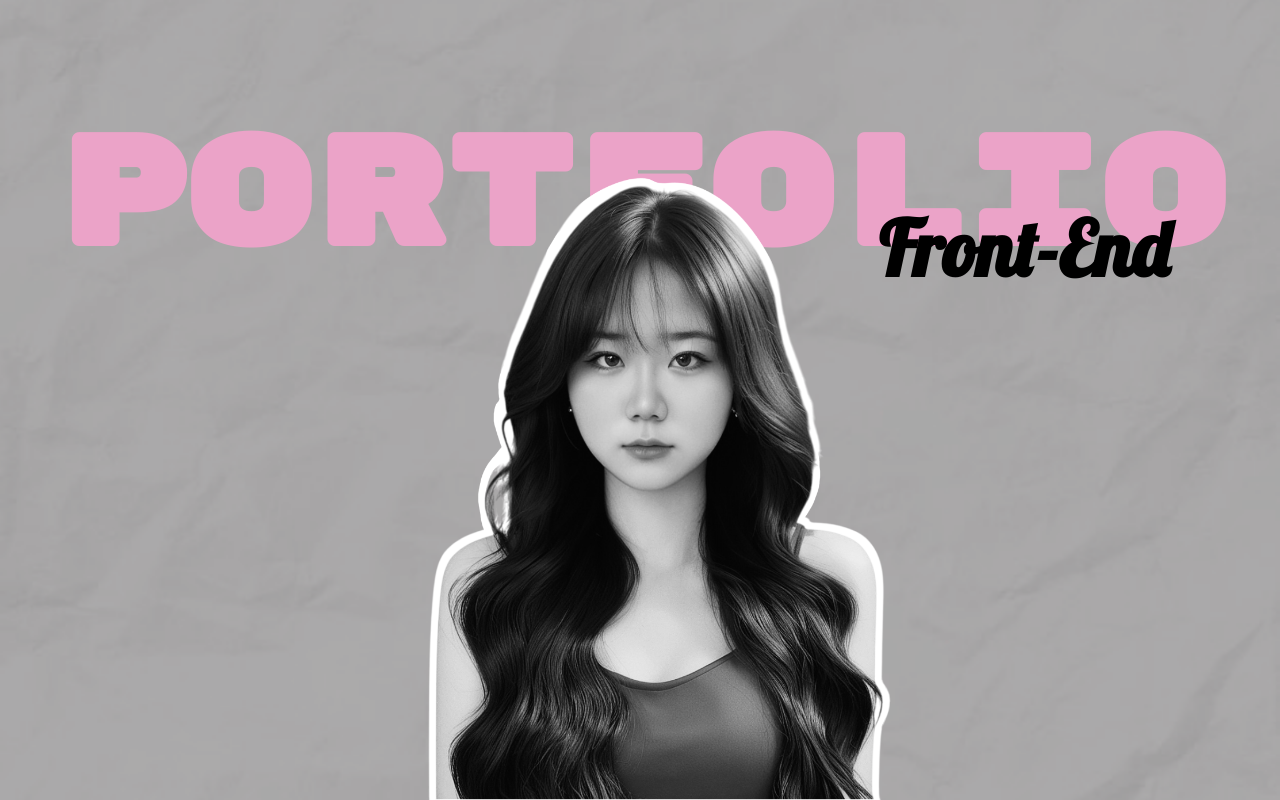
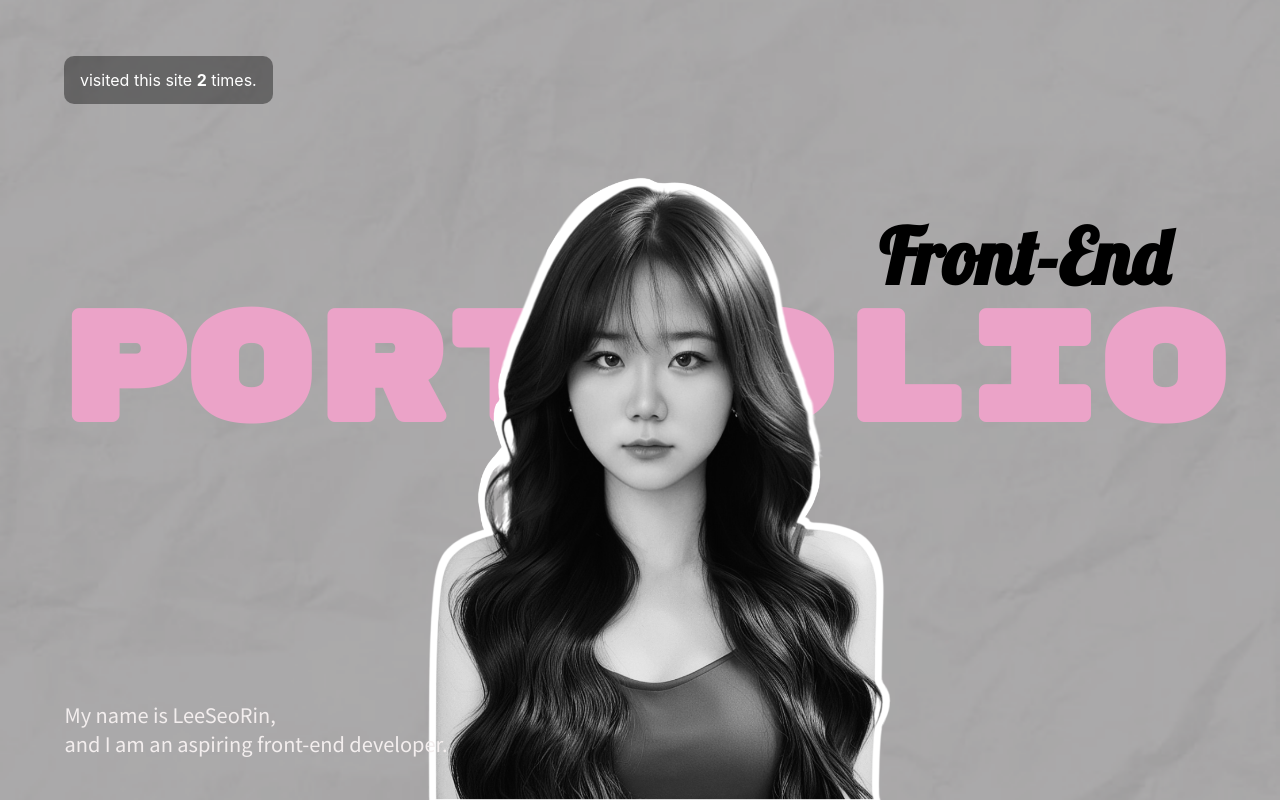
Before and after one commit to lsr0822/portfolio, a React (Create React App) app: page / in a window 1280 px wide. Built offline with nearby package versions, Linux system fonts and the light colour scheme.

Commit message:
커밋 메시지 작성

```diff
--- a/public/index.html
+++ b/public/index.html
@@ -15,6 +15,7 @@
 <link rel="preconnect" href="https://fonts.googleapis.com">
 <link rel="preconnect" href="https://fonts.gstatic.com" crossorigin>
 <link href="https://fonts.googleapis.com/css2?family=Lobster&display=swap" rel="stylesheet">
+<link href="https://fonts.googleapis.com/css2?family=Noto+Sans+KR&display=swap" rel="stylesheet">
 
     <link rel="apple-touch-icon" href="%PUBLIC_URL%/logo192.png" />
     <!--
--- a/src/App.css
+++ b/src/App.css
@@ -6,7 +6,7 @@
   background-color: black;
 }
 
-.background-image {
+.background{
   position: absolute;
   width: 100%;
   height: 100%;
@@ -16,7 +16,7 @@
 
 .main-text {
   position: absolute;
-  top: 0.01%;
+  top: 22%;
   left: 50%;
   transform: translateX(-50%);
   font-size: 12vw;
@@ -30,7 +30,7 @@
 
 .sub-text {
   position: absolute;
-  top: 17%;
+  top: 18%;
   left: 80%;
   transform: translateX(-50%);
    font-family: 'Lobster', cursive;
@@ -41,6 +41,19 @@
   pointer-events: none;
 }
 
+.name-text {
+  position: absolute;
+  top: 85%;
+  left: 20%;
+  transform: translateX(-50%);
+  font-size: 20px;
+  font-family: 'Noto Sans KR', sans-serif;
+  color: rgb(243, 238, 238);
+  z-index: 4;
+  text-align: lefts;
+}
+
+
 .person-image {
   position: absolute;
   bottom: 0;
@@ -49,3 +62,16 @@
   height: 85%;
   z-index: 3;
 }
+
+.visit-count {
+  position: absolute;
+  bottom: 85%;
+  left: 5%;
+  font-size: 16px;
+  color: white;
+  background: rgba(0, 0, 0, 0.4);
+  padding: 12px 16px;
+  border-radius: 10px;
+  z-index: 5;
+  line-height: 1.5;
+}
--- a/src/App.js
+++ b/src/App.js
@@ -1,14 +1,35 @@
-import React from 'react';
+import React, { useEffect, useState } from 'react';
 import './App.css';
 import background from './asset/IMG_4167.PNG';
 import person from './asset/IMG_4165.PNG';
 
 function App() {
+  const [visitCount, setVisitCount] = useState(0);
+
+  useEffect(() => {
+    const storedCount = localStorage.getItem('visitCount');
+    const newCount = storedCount ? parseInt(storedCount) + 1 : 1;
+    localStorage.setItem('visitCount', newCount);
+    setVisitCount(newCount);
+  }, []);
+
   return (
     <div className="about-container">
-      <img src={background} alt="background" className="background-image" />
+      <img src={background} alt="background" className="background" />
+
       <h1 className="main-text">PORTFOLIO</h1>
       <h2 className="sub-text">Front-End</h2>
+
+      <p className="name-text">
+        My name is LeeSeoRin,<br />
+        and I am an aspiring front-end developer.
+      </p>
+
+      {/* 방문 횟수 출력용 새 클래스 */}
+      <p className="visit-count">
+        visited this site <strong>{visitCount}</strong> times.
+      </p>
+
       <img src={person} alt="person" className="person-image" />
     </div>
   );
```
